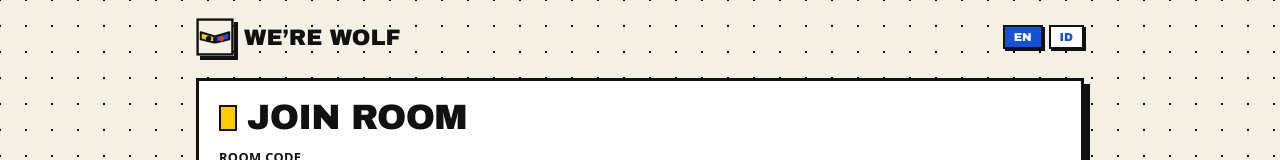
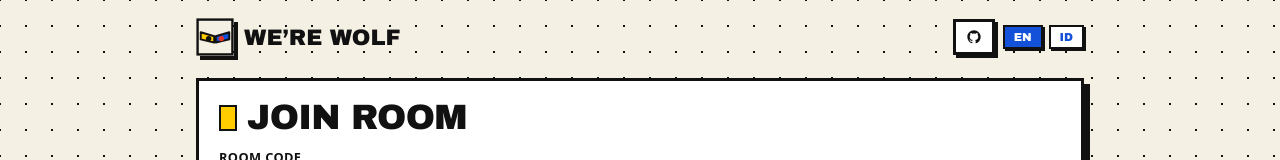
Before and after one commit to fajarmagsyar/wearewolf, a Next.js app: page / in a window 1280 px wide. Shown: the top 160 px of the page. Built offline with nearby package versions, Linux system fonts and the light colour scheme; no server answers.

Commit message:
readme, and style changes

```diff
--- a/src/app/globals.css
+++ b/src/app/globals.css
@@ -31,7 +31,7 @@
     color: var(--ink);
     font-family: var(--font-body);
     -webkit-font-smoothing: antialiased;
-    min-height: 100%;
+    min-height: 100vh;
 }
 
 body {
--- a/src/app/layout.tsx
+++ b/src/app/layout.tsx
@@ -30,7 +30,19 @@
                 </svg>
                 <span>WE&rsquo;RE&nbsp;WOLF</span>
               </a>
-              <div className="row" style={{ flex: '0 0 auto', alignItems: 'center' }}>
+              <div className="row" style={{ flex: '0 0 auto', alignItems: 'center', gap: '8px' }}>
+                <a
+                  href="https://github.com/fajarmagsyar/wearewolf"
+                  target="_blank"
+                  rel="noopener noreferrer"
+                  className="btn sm paper"
+                  aria-label="GitHub"
+                  style={{ padding: '7px 10px' }}
+                >
+                  <svg width="16" height="16" viewBox="0 0 24 24" fill="currentColor" aria-hidden="true">
+                    <path d="M12 2C6.477 2 2 6.477 2 12c0 4.418 2.865 8.166 6.839 9.489.5.092.682-.217.682-.482 0-.237-.009-.868-.013-1.703-2.782.605-3.369-1.34-3.369-1.34-.454-1.156-1.11-1.463-1.11-1.463-.908-.62.069-.608.069-.608 1.003.07 1.531 1.03 1.531 1.03.892 1.529 2.341 1.087 2.91.832.092-.647.35-1.088.636-1.338-2.22-.253-4.555-1.11-4.555-4.943 0-1.091.39-1.984 1.029-2.683-.103-.253-.446-1.27.098-2.647 0 0 .84-.269 2.75 1.025A9.564 9.564 0 0 1 12 6.844a9.59 9.59 0 0 1 2.504.337c1.909-1.294 2.747-1.025 2.747-1.025.546 1.377.202 2.394.1 2.647.64.699 1.028 1.592 1.028 2.683 0 3.842-2.339 4.687-4.566 4.935.359.309.678.919.678 1.852 0 1.336-.012 2.415-.012 2.743 0 .267.18.578.688.48C19.138 20.163 22 16.418 22 12c0-5.523-4.477-10-10-10z"/>
+                  </svg>
+                </a>
                 <LocaleToggle />
               </div>
             </header>
```
Also changed, not shown: 1 other file (tests, documents, lock files or other folders).
